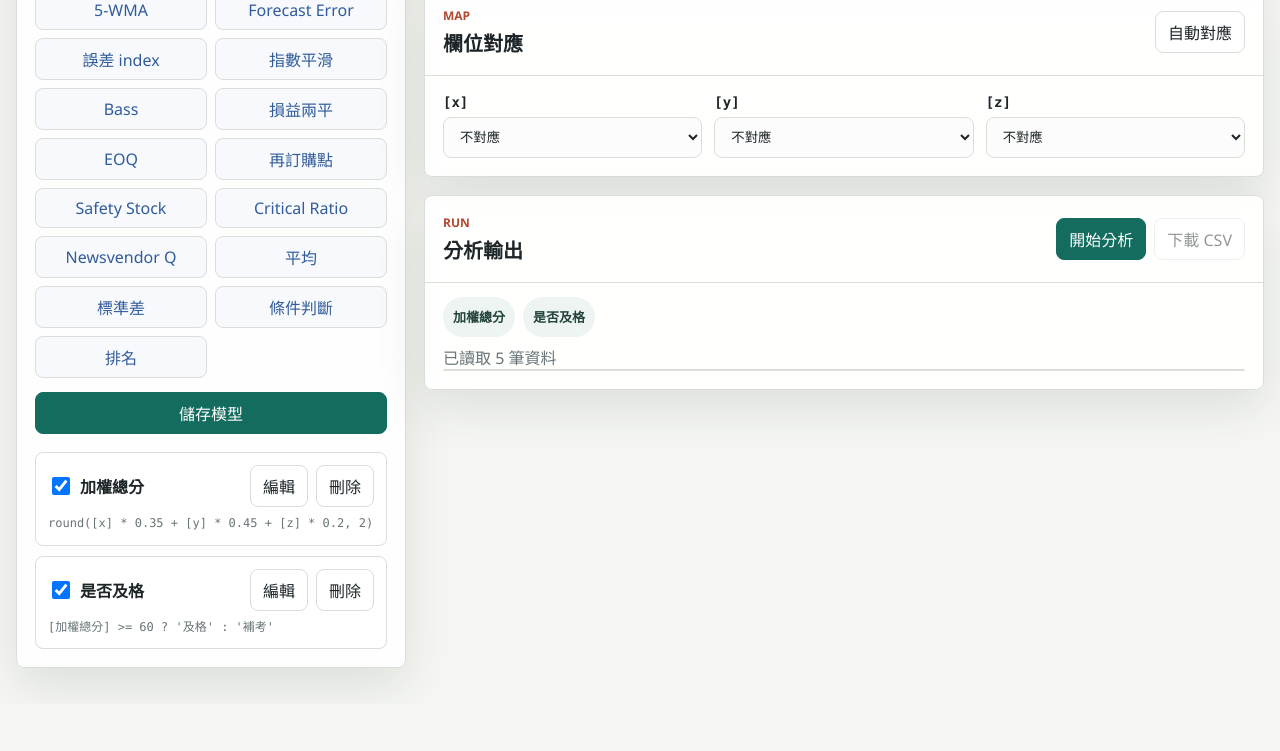
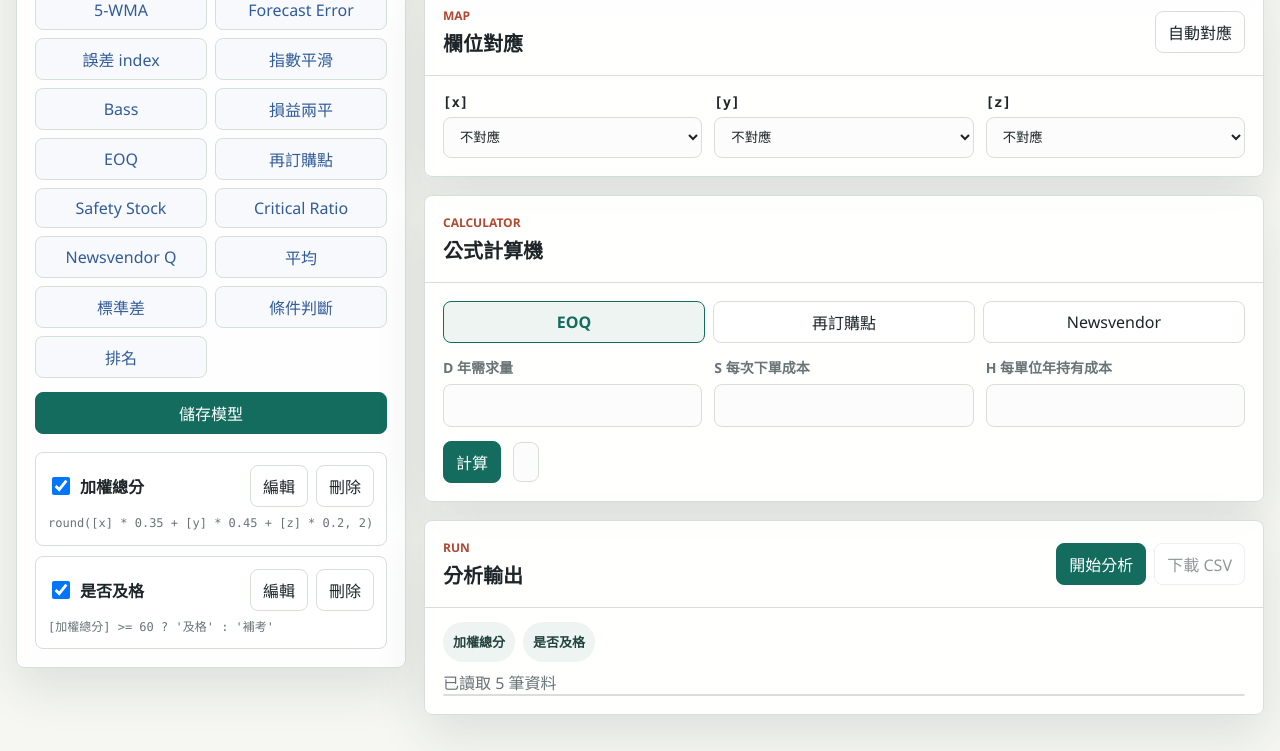
Before and after one commit to hhuan238-ai/exam-lazy-tool, an Electron app: page index.html in a window 1280 px wide. Shown: the part 714-1465 px from the top of the page. Before the commit the page ends 1418 px from the top, so only its background shows below. Drawn offline with Linux system fonts and the light colour scheme.

Commit message:
Add direct inventory calculators

```diff
--- a/app.js
+++ b/app.js
@@ -19,6 +19,36 @@ let models = loadModels();
 let rows = [];
 let outputRows = [];
 let editingId = null;
+let activeCalculator = "eoq";
+
+const calculatorConfig = {
+  eoq: {
+    resultLabel: "EOQ",
+    fields: [
+      { key: "D", label: "D 年需求量", value: "" },
+      { key: "S", label: "S 每次下單成本", value: "" },
+      { key: "H", label: "H 每單位年持有成本", value: "" },
+    ],
+  },
+  rop: {
+    resultLabel: "Reorder Point",
+    fields: [
+      { key: "d", label: "d 每期需求", value: "300" },
+      { key: "L", label: "L Lead time", value: "4" },
+      { key: "z", label: "z service level", value: "2.05" },
+      { key: "sigma", label: "σ 每期需求標準差", value: "90" },
+    ],
+  },
+  newsvendor: {
+    resultLabel: "Newsvendor",
+    fields: [
+      { key: "mu", label: "μ 平均需求", value: "" },
+      { key: "sigma", label: "σ 需求標準差", value: "" },
+      { key: "Cu", label: "Cu 少訂損失", value: "" },
+      { key: "Co", label: "Co 多訂損失", value: "" },
+    ],
+  },
+};
 
 const els = {
   modelForm: document.querySelector("#modelForm"),
@@ -41,6 +71,9 @@ const els = {
   miniMode: document.querySelector("#miniMode"),
   minimizeApp: document.querySelector("#minimizeApp"),
   storageStatus: document.querySelector("#storageStatus"),
+  calcFields: document.querySelector("#calcFields"),
+  calcResult: document.querySelector("#calcResult"),
+  runCalculator: document.querySelector("#runCalculator"),
 };
 
 document.addEventListener("DOMContentLoaded", () => {
@@ -61,6 +94,10 @@ function attachEvents() {
   els.autoMap.addEventListener("click", renderMappingFields);
   els.miniMode?.addEventListener("click", () => window.examLazyTool?.miniMode());
   els.minimizeApp?.addEventListener("click", () => window.examLazyTool?.minimize());
+  els.runCalculator?.addEventListener("click", runCalculator);
+  document.querySelectorAll("[data-calc]").forEach((button) => {
+    button.addEventListener("click", () => selectCalculator(button.dataset.calc));
+  });
 
   if (!window.examLazyTool) {
     els.miniMode?.setAttribute("hidden", "");
@@ -87,6 +124,59 @@ function attachEvents() {
   document.querySelectorAll("[data-models]").forEach((button) => {
     button.addEventListener("click", () => addTemplateModels(button.dataset.models));
   });
+
+  renderCalculator();
+}
+
+function selectCalculator(type) {
+  activeCalculator = type;
+  document.querySelectorAll("[data-calc]").forEach((button) => {
+    button.classList.toggle("active", button.dataset.calc === type);
+  });
+  renderCalculator();
+}
+
+function renderCalculator() {
+  const config = calculatorConfig[activeCalculator];
+  if (!config || !els.calcFields) return;
+  els.calcFields.innerHTML = config.fields
+    .map(
+      (field) => `
+        <label>
+          ${field.label}
+          <input type="number" step="any" data-calc-field="${field.key}" value="${escapeHtml(field.value)}" />
+        </label>
+      `,
+    )
+    .join("");
+  els.calcResult.textContent = "";
+}
+
+function runCalculator() {
+  const values = Object.fromEntries(
+    Array.from(els.calcFields.querySelectorAll("[data-calc-field]")).map((input) => [
+      input.dataset.calcField,
+      Number(input.value),
+    ]),
+  );
+
+  let result = "";
+  if (activeCalculator === "eoq") {
+    result = `EOQ = ${formatCell(eoq(values.D, values.S, values.H))}`;
+  }
+  if (activeCalculator === "rop") {
+    const ss = safetyStock(values.z, values.sigma, values.L);
+    const rop = reorderPoint(values.d, values.L, values.z, values.sigma);
+    result = `Safety Stock = ${formatCell(ss)}；Reorder Point = ${formatCell(rop)}`;
+  }
+  if (activeCalculator === "newsvendor") {
+    const cr = newsvendorCriticalRatio(values.Cu, values.Co);
+    const z = normalInverse(cr);
+    const q = newsvendorQuantity(values.mu, values.sigma, values.Cu, values.Co);
+    result = `Critical Ratio = ${formatCell(cr)}；z = ${formatCell(z)}；Q = ${formatCell(q)}`;
+  }
+
+  els.calcResult.textContent = result;
 }
 
 function addTemplateModels(template) {
--- a/index.html
+++ b/index.html
@@ -112,6 +112,25 @@
             </div>
           </section>
 
+          <section class="panel calculator-panel" aria-label="公式計算機">
+            <div class="panel-head">
+              <div>
+                <p class="eyebrow">Calculator</p>
+                <h2>公式計算機</h2>
+              </div>
+            </div>
+            <div class="calc-tabs">
+              <button class="calc-tab active" type="button" data-calc="eoq">EOQ</button>
+              <button class="calc-tab" type="button" data-calc="rop">再訂購點</button>
+              <button class="calc-tab" type="button" data-calc="newsvendor">Newsvendor</button>
+            </div>
+            <div class="calc-fields" id="calcFields"></div>
+            <div class="calc-actions">
+              <button class="primary-btn" id="runCalculator" type="button">計算</button>
+              <div class="calc-result" id="calcResult"></div>
+            </div>
+          </section>
+
           <section class="panel run-panel" aria-label="執行分析">
             <div class="panel-head">
               <div>
--- a/styles.css
+++ b/styles.css
@@ -343,6 +343,51 @@ tr:nth-child(even) td {
   padding: 18px;
 }
 
+.calc-tabs {
+  display: flex;
+  flex-wrap: wrap;
+  gap: 8px;
+  padding: 18px 18px 0;
+}
+
+.calc-tab {
+  flex: 1 1 140px;
+}
+
+.calc-tab.active {
+  border-color: var(--accent);
+  background: var(--soft);
+  color: var(--accent);
+  font-weight: 800;
+}
+
+.calc-fields {
+  display: grid;
+  grid-template-columns: repeat(auto-fit, minmax(180px, 1fr));
+  gap: 12px;
+  padding: 14px 18px 0;
+}
+
+.calc-actions {
+  display: flex;
+  align-items: center;
+  flex-wrap: wrap;
+  gap: 12px;
+  padding: 14px 18px 18px;
+}
+
+.calc-result {
+  min-height: 40px;
+  border: 1px solid var(--line);
+  border-radius: 8px;
+  background: #fbfcfb;
+  color: var(--ink);
+  display: flex;
+  align-items: center;
+  padding: 8px 12px;
+  font-weight: 800;
+}
+
 .mapping-row {
   min-width: 0;
 }
```
Also changed, not shown: README.md.
